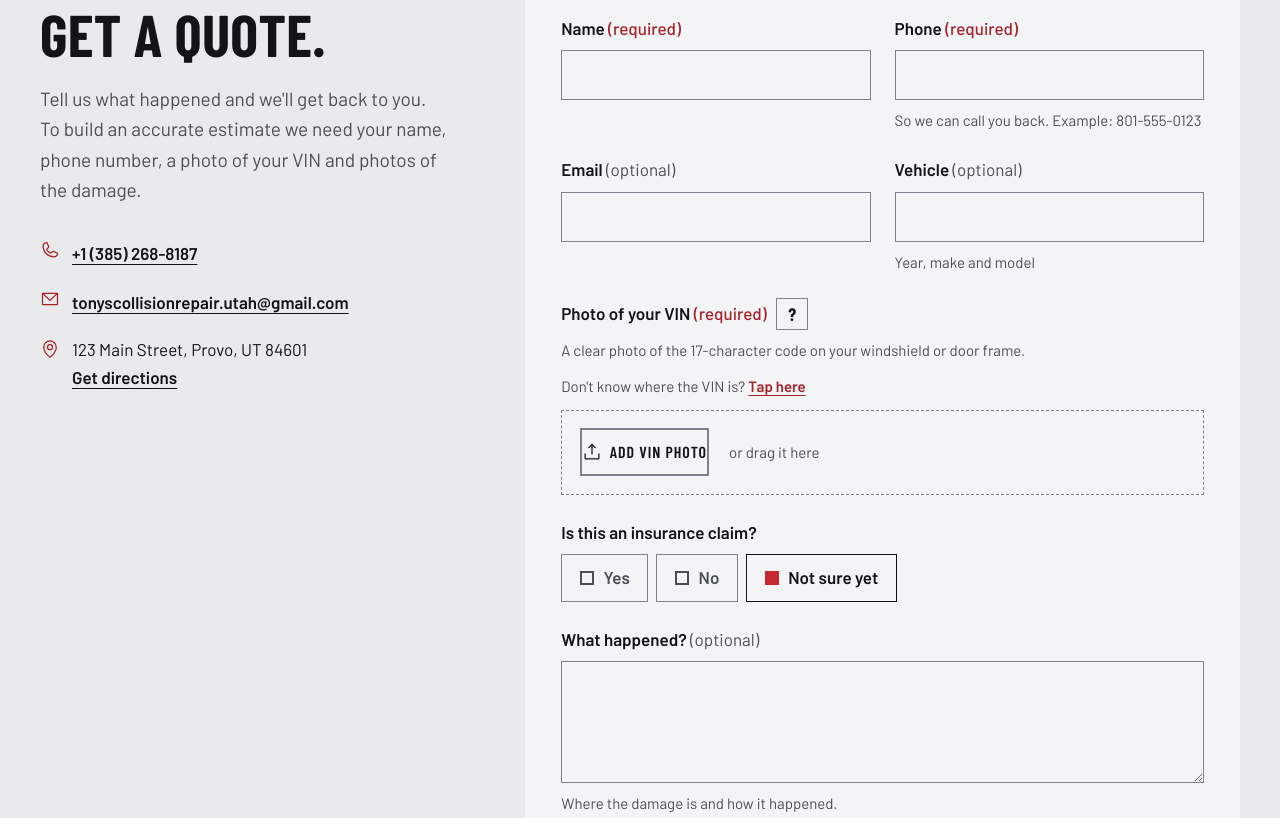
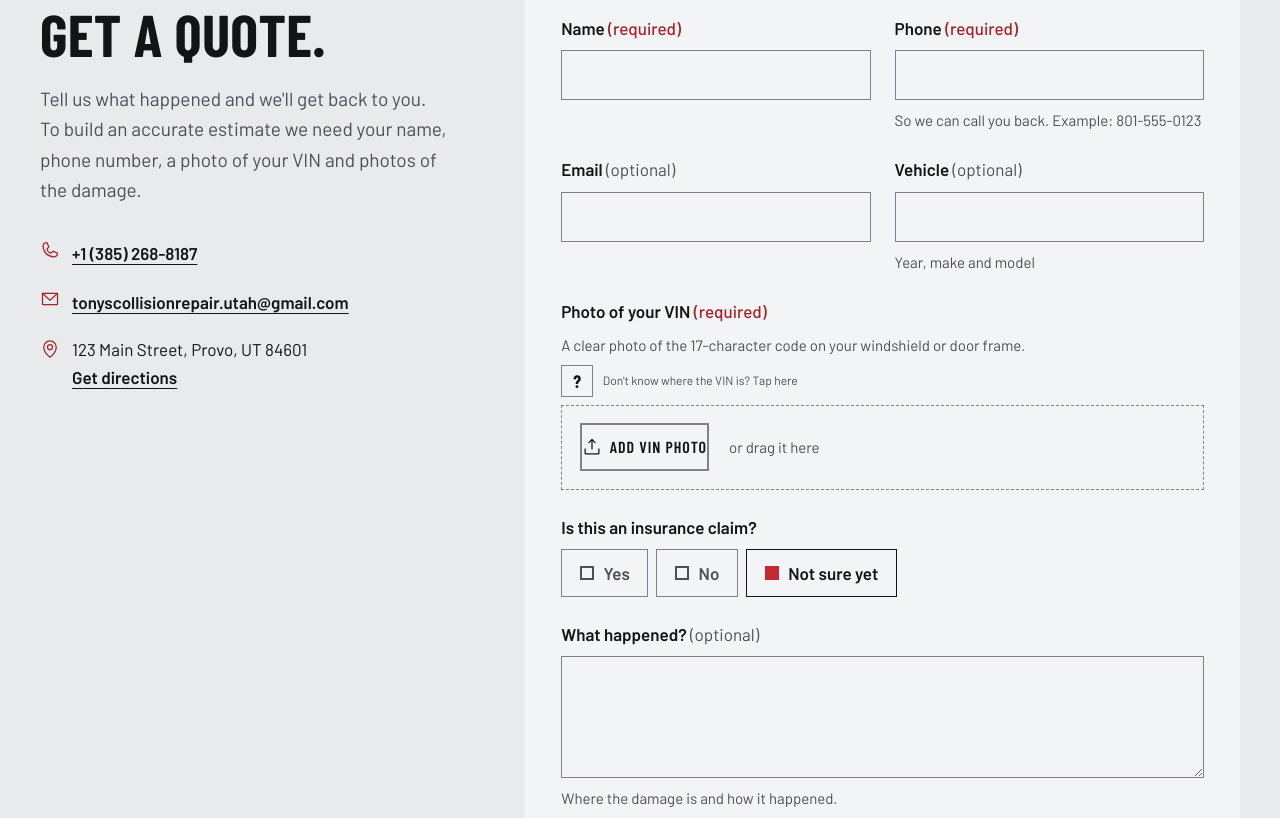
Before and after one commit to Erick-Ramirez0472/Tonys-Collision-Repair, a plain HTML site: page index.html in a window 1280 px wide. Shown: the part 4128-4946 px from the top of the page. Drawn offline with Linux system fonts and the light colour scheme.

Commit message:
Put VIN note beside the ? button in smaller text
- "Don't know where the VIN is? Tap here" sits to the right of the ?
  on one line, in smaller text
- Only the ? button opens the VIN location diagram

Co-Authored-By: Claude Opus 5.5 <noreply@anthropic.com>

```diff
--- a/css/styles.css
+++ b/css/styles.css
@@ -238,12 +238,12 @@ main:focus{outline:none}
 @media (prefers-reduced-motion:no-preference){.upload--claim:not([hidden]){animation:claimIn .4s var(--ease)}}
 @keyframes claimIn{from{opacity:0;transform:translateY(-6px)}}
 /* VIN: "?" button opens a help panel with the location diagram */
-.vin__head{display:flex;align-items:center;gap:.6rem}
+.vin__ask{display:flex;align-items:center;gap:.6rem}
+.vin__ask-text{font-size:.75rem;white-space:nowrap}
+@media (max-width:350px){.vin__ask{gap:.5rem}.vin__ask-text{font-size:.6875rem}}
 .help-btn{display:inline-grid;place-items:center;width:32px;height:32px;padding:0;flex:none;background:transparent;color:var(--text);border:1px solid var(--line);font:700 1.125rem/1 var(--display);cursor:pointer;transition:background-color .2s var(--ease),border-color .2s var(--ease),color .2s var(--ease)}
 .help-btn:hover{border-color:var(--text);background:var(--s1)}
 .help-btn[aria-expanded=true]{background:var(--red);border-color:var(--red);color:var(--on-red)}
-.link-btn{padding:.25rem 0;background:none;border:0;color:var(--red-tx);font:inherit;font-weight:600;text-decoration:underline;text-underline-offset:.2em;cursor:pointer}
-.link-btn:hover{color:var(--text)}
 .vin__help{display:grid;grid-template-columns:minmax(0,5fr) minmax(0,6fr);gap:1.25rem;align-items:center;padding:1rem;background:var(--s1);border-left:3px solid var(--red)}
 .vin__help[hidden]{display:none}
 @media (prefers-reduced-motion:no-preference){.vin__help:not([hidden]){animation:claimIn .3s var(--ease)}}
--- a/index.html
+++ b/index.html
@@ -263,14 +263,14 @@
 
           <!-- VIN photo. The location diagram stays tucked behind the ? button until someone needs it. -->
           <div class="field upload vin" data-upload="vin" data-max="1" data-docs="false">
-            <div class="vin__head">
-              <span class="label" id="l-vin">Photo of your VIN <span class="req">(required)</span></span>
+            <span class="label" id="l-vin">Photo of your VIN <span class="req">(required)</span></span>
+            <p class="hint" id="h-vin">A clear photo of the 17-character code on your windshield or door frame.</p>
+            <div class="vin__ask">
               <button class="help-btn" type="button" id="vin-help-btn" aria-expanded="false" aria-controls="vin-help" aria-label="Where do I find my VIN?">
                 <span aria-hidden="true">?</span>
               </button>
+              <span class="hint vin__ask-text" aria-hidden="true">Don't know where the VIN is? Tap here</span>
             </div>
-            <p class="hint" id="h-vin">A clear photo of the 17-character code on your windshield or door frame.</p>
-            <p class="hint">Don't know where the VIN is? <button class="link-btn" type="button" id="vin-help-link" aria-expanded="false" aria-controls="vin-help">Tap here</button></p>
             <div class="vin__help" id="vin-help" hidden>
               <figure class="vin__fig">
                 <img src="assets/img/vin-location.png" width="700" height="597" loading="lazy" decoding="async"
--- a/js/main.js
+++ b/js/main.js
@@ -233,18 +233,14 @@
   const active = () => uploaders.filter(u => !u.root.hidden);
   const totalBytes = () => uploaders.reduce((s, u) => s + u.files.reduce((t, f) => t + f.file.size, 0), 0);
 
-  // VIN help: the "?" button and the "Tap here" link show the location diagram only when asked for.
-  // Disclosure pattern: aria-expanded on both toggles, Escape closes and returns focus to the one used.
-  const vinToggles = [$('#vin-help-btn'), $('#vin-help-link')];
+  // VIN help: the "?" button shows the location diagram only when the customer asks for it.
+  // Disclosure pattern: aria-expanded on the button, Escape closes and returns focus.
+  const vinBtn = $('#vin-help-btn');
   const vinHelp = $('#vin-help');
-  let vinOpener = vinToggles[0];
-  const setVinHelp = open => {
-    vinToggles.forEach(b => b.setAttribute('aria-expanded', String(open)));
-    vinHelp.hidden = !open;
-  };
-  vinToggles.forEach(b => b.addEventListener('click', () => { vinOpener = b; setVinHelp(vinHelp.hidden); }));
-  [...vinToggles, vinHelp].forEach(el => el.addEventListener('keydown', e => {
-    if (e.key === 'Escape' && !vinHelp.hidden) { e.stopPropagation(); setVinHelp(false); vinOpener.focus(); }
+  const setVinHelp = open => { vinBtn.setAttribute('aria-expanded', String(open)); vinHelp.hidden = !open; };
+  vinBtn.addEventListener('click', () => setVinHelp(vinHelp.hidden));
+  [vinBtn, vinHelp].forEach(el => el.addEventListener('keydown', e => {
+    if (e.key === 'Escape' && !vinHelp.hidden) { e.stopPropagation(); setVinHelp(false); vinBtn.focus(); }
   }));
 
   // Insurance estimate: reveal its upload spot when the customer says this is a claim
```
